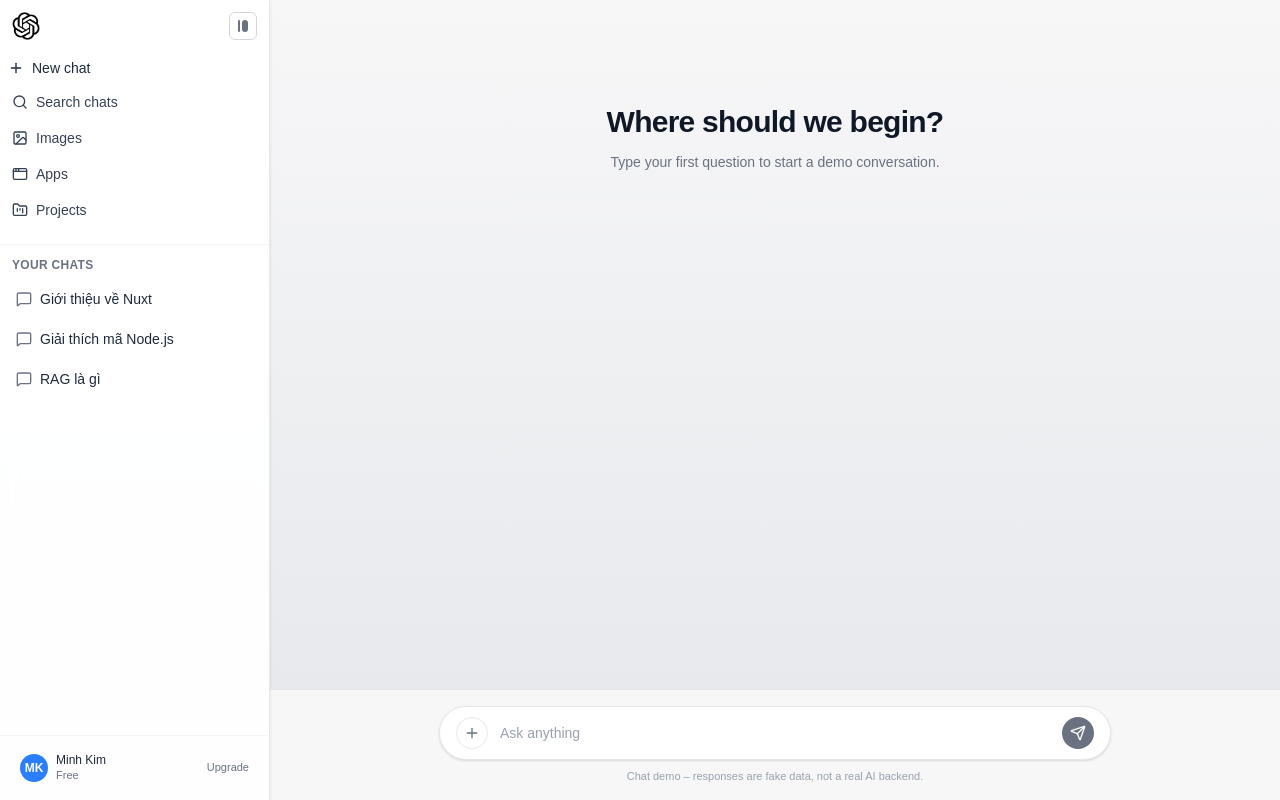
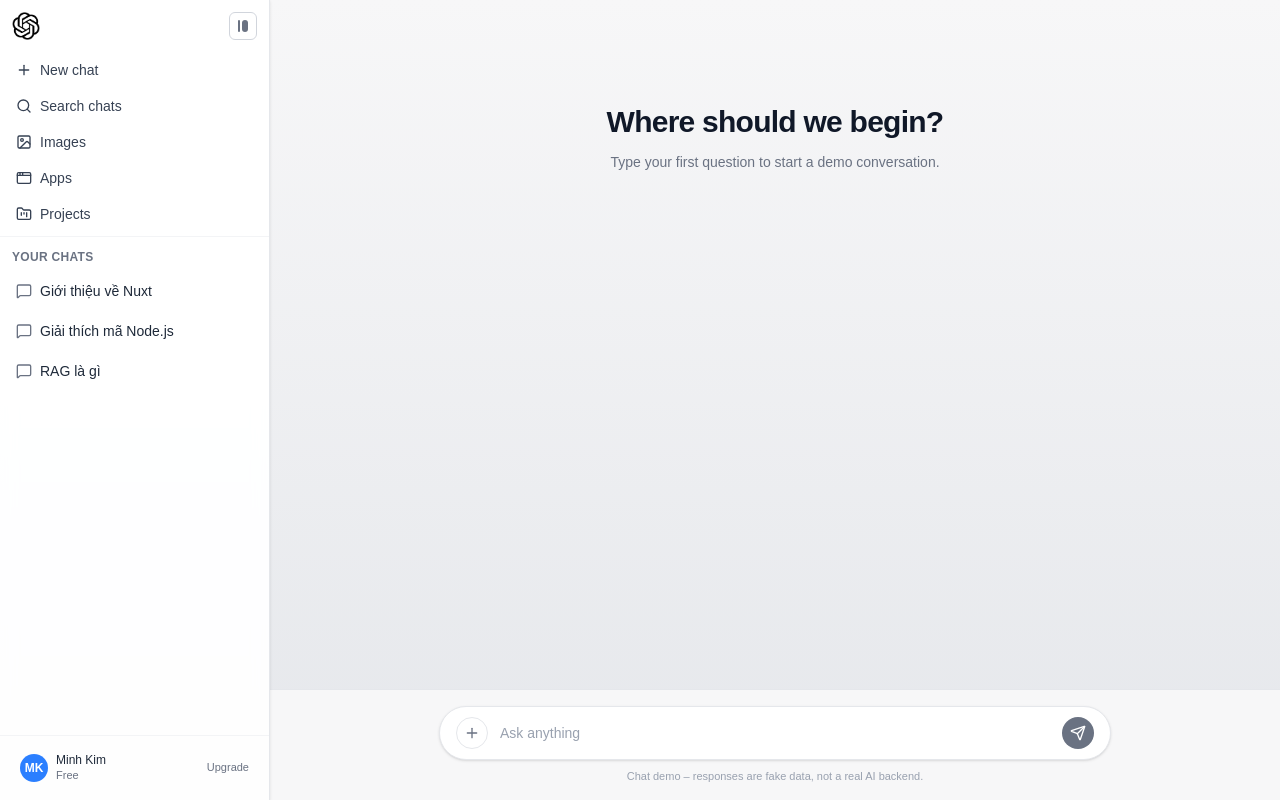
Before and after one commit to minhkq3009/UI-Simple, a Next.js app: page /chat in a window 1280 px wide. Built offline with nearby package versions, Linux system fonts and the light colour scheme.

Commit message:
update UI chat

```diff
--- a/src/app/chat/page.tsx
+++ b/src/app/chat/page.tsx
@@ -84,6 +84,26 @@ export default function ChatPage() {
 
   const isDark = theme === "dark";
 
+  // Common CSS for sidebar main buttons (New chat, Search, Images, Apps, Projects)
+  const sidebarMainButtonClass = `group flex w-full items-center gap-2 rounded-full px-4 py-2 text-sm ${
+    isDark ? "hover:bg-[#2a2b32]" : "hover:bg-gray-100"
+  } ${isSidebarCollapsed ? "justify-center" : ""}`;
+
+  // Khởi tạo theme từ localStorage (giữ lại dark mode sau khi reload)
+  useEffect(() => {
+    if (typeof window === "undefined") return;
+    const storedTheme = window.localStorage.getItem("chat:theme");
+    if (storedTheme === "light" || storedTheme === "dark") {
+      setTheme(storedTheme as Theme);
+    }
+  }, []);
+
+  // Lưu theme mỗi khi thay đổi
+  useEffect(() => {
+    if (typeof window === "undefined") return;
+    window.localStorage.setItem("chat:theme", theme);
+  }, [theme]);
+
   // Đọc language + trạng thái mở Settings sau khi reload
   useEffect(() => {
     if (typeof window === "undefined") return;
@@ -98,12 +118,6 @@ export default function ChatPage() {
       };
       setLanguage(mapped[storedLang]);
     }
-
-    const reopen = window.localStorage.getItem("chat:openSettingsAfterReload");
-    if (reopen === "1") {
-      setIsSettingsOpen(true);
-      window.localStorage.removeItem("chat:openSettingsAfterReload");
-    }
   }, [i18n]);
 
   const handleLanguageChange = (opt: LanguageOption, lng: string) => {
@@ -111,9 +125,8 @@ export default function ChatPage() {
     i18n.changeLanguage(lng);
     if (typeof window !== "undefined") {
       window.localStorage.setItem("chat:language", lng);
-      window.localStorage.setItem("chat:openSettingsAfterReload", "1");
-      window.location.reload();
     }
+    setIsLanguageOpen(false);
   };
 
   return (
@@ -215,15 +228,14 @@ export default function ChatPage() {
           </div>
         )}
 
-        {/* Nút New chat */}
+        {/* Nút New chat + navigation items */}
+        <nav
+          className={`text-sm ${isDark ? "text-gray-200" : "text-gray-700"}`}
+        >
           <div>
             <button
               type="button"
-            className={`group flex w-full items-center gap-2 rounded-full px-2 py-1.5 text-sm ${
-              isDark
-                ? "text-gray-100 hover:bg-[#2a2b32]"
-                : "text-gray-800 hover:bg-gray-100"
-            } ${isSidebarCollapsed ? "justify-center" : ""}`}
+              className={sidebarMainButtonClass}
             >
               <span
                 className={`flex items-center justify-center ${
@@ -238,17 +250,7 @@ export default function ChatPage() {
             </button>
           </div>
 
-        {/* Navigation items: Search, Images, Apps, Projects */}
-        <nav
-          className={`px-1 pb-3 text-sm ${
-            isDark ? "text-gray-200" : "text-gray-700"
-          }`}
-        >
-          <button
-            className={`group flex w-full items-center gap-2 rounded-full px-2 py-2 ${
-              isDark ? "hover:bg-[#2a2b32]" : "hover:bg-gray-100"
-            } ${isSidebarCollapsed ? "justify-center" : ""}`}
-          >
+          <button className={sidebarMainButtonClass}>
             <span
               className={`flex items-center justify-center ${
                 isSidebarCollapsed
@@ -260,11 +262,7 @@ export default function ChatPage() {
             </span>
             {!isSidebarCollapsed && <span>{t("sidebar.searchChats")}</span>}
           </button>
-          <button
-            className={`group flex w-full items-center gap-2 rounded-full px-2 py-2 ${
-              isDark ? "hover:bg-[#2a2b32]" : "hover:bg-gray-100"
-            } ${isSidebarCollapsed ? "justify-center" : ""}`}
-          >
+          <button className={sidebarMainButtonClass}>
             <span
               className={`flex items-center justify-center ${
                 isSidebarCollapsed
@@ -276,11 +274,7 @@ export default function ChatPage() {
             </span>
             {!isSidebarCollapsed && <span>{t("sidebar.images")}</span>}
           </button>
-          <button
-            className={`group flex w-full items-center gap-2 rounded-full px-2 py-2 ${
-              isDark ? "hover:bg-[#2a2b32]" : "hover:bg-gray-100"
-            } ${isSidebarCollapsed ? "justify-center" : ""}`}
-          >
+          <button className={sidebarMainButtonClass}>
             <span
               className={`flex items-center justify-center ${
                 isSidebarCollapsed
@@ -292,11 +286,7 @@ export default function ChatPage() {
             </span>
             {!isSidebarCollapsed && <span>{t("sidebar.apps")}</span>}
           </button>
-          <button
-            className={`group flex w-full items-center gap-2 rounded-full px-2 py-2 ${
-              isDark ? "hover:bg-[#2a2b32]" : "hover:bg-gray-100"
-            } ${isSidebarCollapsed ? "justify-center" : ""}`}
-          >
+          <button className={sidebarMainButtonClass}>
             <span
               className={`flex items-center justify-center ${
                 isSidebarCollapsed
@@ -741,7 +731,10 @@ export default function ChatPage() {
                         className={`flex items-center gap-1.5 text-sm ${
                           isDark ? "text-gray-100" : "text-gray-700"
                         }`}
-                        onClick={() => setIsAppearanceOpen((prev) => !prev)}
+                        onClick={() => {
+                          setIsAppearanceOpen((prev) => !prev);
+                          setIsLanguageOpen(false);
+                        }}
                       >
                         <span>{theme === "light" ? "Light" : "Dark"}</span>
                         <ChevronDown className="h-3 w-3 text-gray-400" />
@@ -817,7 +810,10 @@ export default function ChatPage() {
                         className={`flex items-center gap-1.5 text-sm ${
                           isDark ? "text-gray-100" : "text-gray-700"
                         }`}
-                        onClick={() => setIsLanguageOpen((prev) => !prev)}
+                        onClick={() => {
+                          setIsLanguageOpen((prev) => !prev);
+                          setIsAppearanceOpen(false);
+                        }}
                       >
                         <span>
                           {language === "auto"
```
Lines whose indentation alone changed are shown as unchanged.
